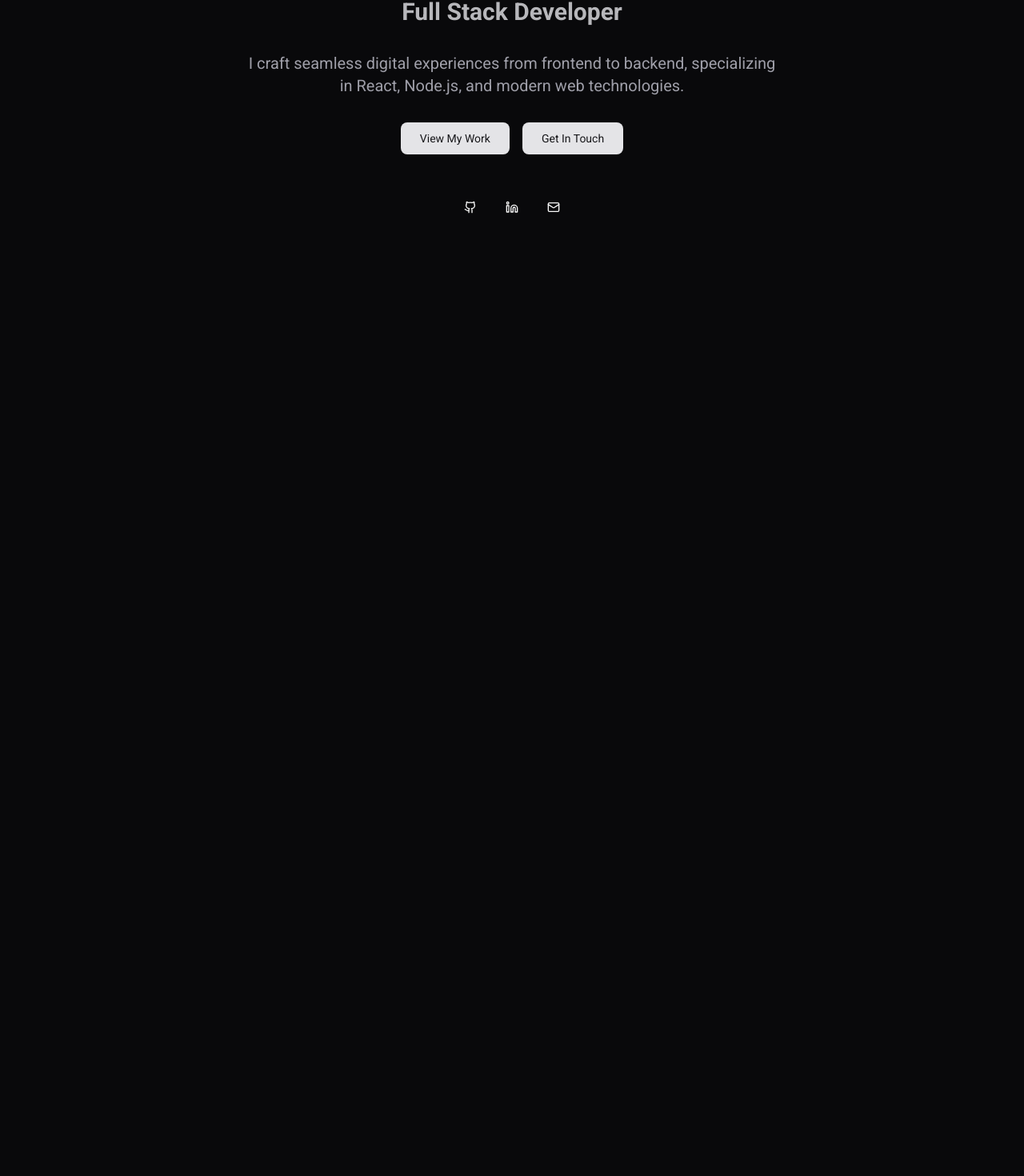
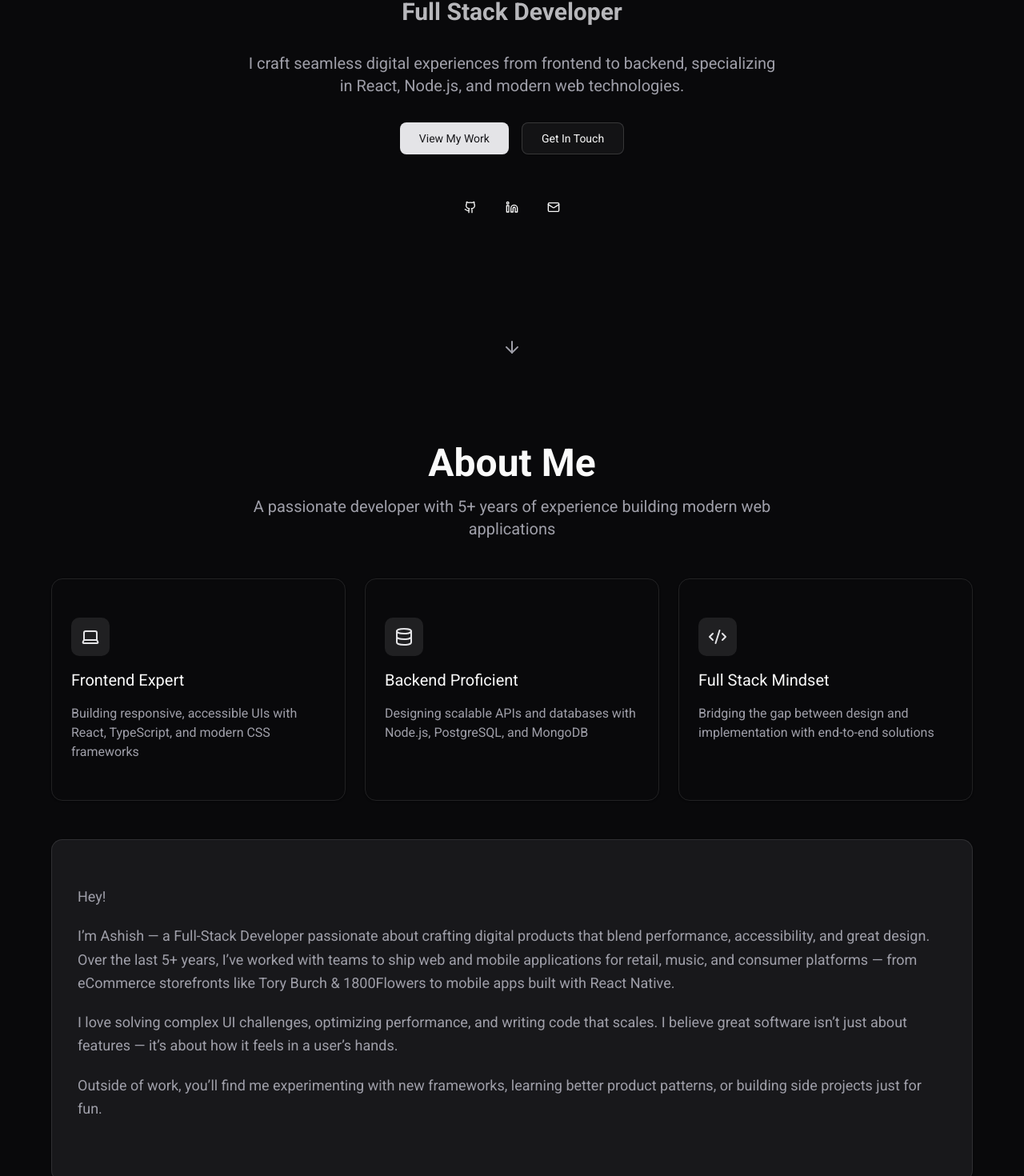
Before and after one commit to ashishkumarsaini/ashish-kumar-saini-portfolio, a Next.js app: page / in a window 1280 px wide. Shown: the part 325-1795 px from the top of the page at 80% size. Before the commit the page ends 800 px from the top, so only its background shows below. Built offline with nearby package versions, Linux system fonts and the light colour scheme.

Commit message:
about and hero section, header

```diff
--- a/app/page.tsx
+++ b/app/page.tsx
@@ -1,9 +1,10 @@
-import { HeroSection } from "../components/sections";
+import { AboutSection, HeroSection } from "../components/sections";
 
 export default function Home() {
   return (
     <div>
       <HeroSection/>
+      <AboutSection/>
     </div>
   );
 }
--- a/components/header/header.tsx
+++ b/components/header/header.tsx
@@ -2,7 +2,7 @@ import { NavigationMenu } from "./navigation-menu/navigation-menu"
 
 export const Header = ()=>{
   return (
-  <header className="fixed top-0 w-full bg-transparent">
+  <header className="w-full fixed top-0 left-0 right-0 z-50 transition-all duration-300 bg-background/80 backdrop-blur-xs border-b border-border">
     <div className="h-[65px] max-w-[1480px] mx-auto px-[15px] flex items-center justify-between">
       <div className="text-xl font-bold"><span>AS</span></div>
       <NavigationMenu />
--- a/components/icons/icons.ts
+++ b/components/icons/icons.ts
@@ -1,5 +1,5 @@
 import { Icons } from "@/mocks/contants";
-import { Github, Linkedin, Mail, ArrowDown } from "lucide-react";
+import { Github, Linkedin, Mail, ArrowDown, Code2, Database, Laptop } from "lucide-react";
 
 export const getIcon = (iconName:string) => {
   switch (iconName){
@@ -7,6 +7,9 @@ export const getIcon = (iconName:string) => {
     case Icons.linkedIn: return Linkedin;
     case Icons.mail: return Mail;
     case Icons.arrowDown: return ArrowDown;
+    case Icons.laptop: return Laptop;
+    case Icons.database: return Database;
+    case Icons.code: return Code2;
     default: return null;
   }
 }
--- /dev/null
+++ b/components/sections/about-section.tsx
@@ -0,0 +1,101 @@
+"use client";
+
+import { motion } from "motion/react";
+import { Card } from "../ui/card";
+import { aboutSectionData } from "@/mocks/about-section";
+import { getIcon } from "../icons";
+
+export const AboutSection = () => {
+  const {sectionHeading, sectionDescription, cards, aboutMeDescription} = aboutSectionData;
+
+  const containerVariants = {
+    hidden: { opacity: 0 },
+    visible: {
+      opacity: 1,
+      transition: {
+        staggerChildren: 0.2
+      }
+    }
+  };
+
+  const cardVariants = {
+    hidden: { opacity: 0, y: 30 },
+    visible: {
+      opacity: 1,
+      y: 0,
+      transition: {
+        duration: 0.5
+      }
+    }
+  };
+
+  return (
+    <section id="about" className="min-h-screen flex items-center justify-center px-4 py-20">
+      <div className="max-w-6xl mx-auto w-full">
+        <motion.div
+          initial={{ opacity: 0, y: 20 }}
+          whileInView={{ opacity: 1, y: 0 }}
+          viewport={{ once: false, amount: 0.3 }}
+          transition={{ duration: 0.6 }}
+          className="space-y-4 text-center mb-12"
+        >
+          <h2 className="text-4xl md:text-5xl font-bold">{sectionHeading}</h2>
+          <p className="text-xl text-muted-foreground max-w-2xl mx-auto">
+            {sectionDescription}
+          </p>
+        </motion.div>
+
+        <motion.div
+          variants={containerVariants}
+          initial="hidden"
+          whileInView="visible"
+          viewport={{ once: false, amount: 0.2 }}
+          className="grid md:grid-cols-3 gap-6 mb-12"
+        >
+          {cards.map(({title, description, iconName}, index) => {
+            const Icon = getIcon(iconName);
+            if(!Icon){
+              return;
+            }
+
+            return (
+              <motion.div key={index} variants={cardVariants}>
+                <Card.CardContainer className="bg-dark hover:bg-accent transition-colors h-full group">
+                  <Card.CardContent className="p-6 space-y-4">
+                    <div
+
+                      className="h-12 w-12 rounded-lg bg-primary/10 flex items-center justify-center"
+                    >
+                      <Icon className="h-6 w-6 text-primary" />
+                    </div>
+                    <h3 className="text-xl">{title}</h3>
+                    <p className="text-muted-foreground">
+                      {description}
+                    </p>
+                  </Card.CardContent>
+                </Card.CardContainer>
+              </motion.div>
+            );
+          })}
+        </motion.div>
+
+        <motion.div
+          initial={{ opacity: 0, y: 20 }}
+          whileInView={{ opacity: 1, y: 0 }}
+          viewport={{ once: false, amount: 0.3 }}
+          transition={{ duration: 0.6, delay: 0.3 }}
+        >
+          <Card.CardContainer className="hover:shadow-lg transition-shadow">
+            <Card.CardContent className="p-8">
+              {aboutMeDescription.map((description, index)=>(
+                <p key={index} className="text-lg leading-relaxed text-muted-foreground pb-5">
+                  {description}
+                </p>
+              ))}
+            </Card.CardContent>
+          </Card.CardContainer>
+        </motion.div>
+      </div>
+    </section>
+  );
+}
--- a/components/sections/hero-section.tsx
+++ b/components/sections/hero-section.tsx
@@ -4,13 +4,14 @@ import { motion } from "motion/react";
 import { Button, ButtonSizes, ButtonVariants } from "../ui/button";
 import {homeSectionData} from '../../mocks/home-section';
 import { getIcon } from "../icons";
+import { ArrowDown } from "lucide-react";
 
 const scrollToSection = (id: string) => {
   const element = document.getElementById(id);
   element?.scrollIntoView({ behavior: "smooth" });
 };
 
-export const HeroSection = ()=>{
+export const HeroSection = ()=> {
   return (
     <section className="min-h-screen flex items-center justify-center" id="hero">
       <div className="text-center space-y-8">
@@ -61,9 +62,13 @@ export const HeroSection = ()=>{
           transition={{ delay: 0.6, duration: 0.6 }}
           className="flex gap-4 justify-center flex-wrap"
         >
-           {homeSectionData.cta.map(({title, sectionId}) => (
+           {homeSectionData.cta.map(({title, sectionId, isMainCTA}) => (
               <motion.div key={title} whileHover={{ scale: 1.05 }} whileTap={{ scale: 0.95 }}>
-                <Button size={ButtonSizes.LARGE} onClick={() => scrollToSection(sectionId)}>
+                <Button
+                  size={ButtonSizes.LARGE}
+                  variant={isMainCTA ? ButtonVariants.DEFAULT : ButtonVariants.OUTLINE}
+                  onClick={() => scrollToSection(sectionId)}
+                >
                   {title}
                 </Button>
               </motion.div>
@@ -88,10 +93,11 @@ export const HeroSection = ()=>{
                   key={index}
                   whileHover={{ scale: 1.2, rotate: 5 }}
                   whileTap={{ scale: 0.9 }}
+                  tabIndex={-1}
                 >
-                  <Button variant={ButtonVariants.GHOST} size="icon" asChild>
-                    <a href={href} target="_blank" rel="noopener noreferrer">
-                      <Icon className="h-5 w-5" />
+                  <Button variant={ButtonVariants.GHOST} size="icon">
+                    <a href={href} target="_blank" rel="noopener noreferrer" tabIndex={-1}>
+                      <Icon className="h-5 w-5" tabIndex={-1}/>
                     </a>
                   </Button>
                 </motion.div>
@@ -99,8 +105,7 @@ export const HeroSection = ()=>{
           })}
         </motion.div>
       </div>
-
-      {/* <motion.button
+      <motion.button
         initial={{ opacity: 0 }}
         animate={{ opacity: 1, y: [0, 10, 0] }}
         transition={{
@@ -109,9 +114,10 @@ export const HeroSection = ()=>{
         }}
         onClick={() => scrollToSection("about")}
         className="absolute bottom-8 left-1/2 -translate-x-1/2"
+        tabIndex={-1}
       >
         <ArrowDown className="h-6 w-6 text-muted-foreground" />
-      </motion.button> */}
+      </motion.button>
     </section>
   );
 }
--- a/components/sections/index.ts
+++ b/components/sections/index.ts
@@ -1 +1,2 @@
 export { HeroSection } from './hero-section';
+export { AboutSection } from './about-section';
--- /dev/null
+++ b/components/ui/card.tsx
@@ -0,0 +1,86 @@
+import React, {ComponentProps} from 'react';
+
+import {cn} from '@/lib/utils';
+
+const CardContainer = ({className, ...props}: ComponentProps<'div'>) => {
+  return (
+    <div
+      data-slot="card"
+      className={cn(
+        'bg-card text-card-foreground flex flex-col gap-6 rounded-xl border py-6 shadow-sm',
+        className
+      )}
+      {...props}
+    />
+  );
+};
+
+const CardHeader = ({className, ...props}: ComponentProps<'div'>) => {
+  return (
+    <div
+      data-slot="card-header"
+      className={cn(
+        `
+          @container/card-header grid auto-rows-min grid-rows-[auto_auto] items-start gap-2 px-6
+          has-data-[slot=card-action]:grid-cols-[1fr_auto] [.border-b]:pb-6
+        `,
+        className
+      )}
+      {...props}
+    />
+  );
+};
+
+const CardTitle = ({className, ...props}: ComponentProps<'div'>) => {
+  return (
+    <div
+      data-slot="card-title"
+      className={cn('leading-none font-semibold', className)}
+      {...props}
+    />
+  );
+};
+
+const CardDescription = ({className, ...props}: ComponentProps<'div'>) => {
+  return (
+    <div
+      data-slot="card-description"
+      className={cn('text-muted-foreground text-sm', className)}
+      {...props}
+    />
+  );
+};
+
+const CardAction = ({className, ...props}: ComponentProps<'div'>) => {
+  return (
+    <div
+      data-slot="card-action"
+      className={cn('col-start-2 row-span-2 row-start-1 self-start justify-self-end', className)}
+      {...props}
+    />
+  );
+};
+
+const CardContent = ({className, ...props}: ComponentProps<'div'>) => {
+  return <div data-slot="card-content" className={cn('px-6', className)} {...props} />;
+};
+
+const CardFooter = ({className, ...props}: ComponentProps<'div'>) => {
+  return (
+    <div
+      data-slot="card-footer"
+      className={cn('flex items-center px-6 [.border-t]:pt-6', className)}
+      {...props}
+    />
+  );
+};
+
+export const Card = {
+  CardContainer,
+  CardHeader,
+  CardFooter,
+  CardTitle,
+  CardAction,
+  CardDescription,
+  CardContent,
+};
--- /dev/null
+++ b/mocks/about-section.ts
@@ -0,0 +1,30 @@
+import { Icons, SectionId } from "./contants";
+
+export const aboutSectionData = {
+  sectionHeading: "About Me",
+  sectionId: SectionId.about,
+  sectionDescription: "A passionate developer with 5+ years of experience building modern web applications",
+  cards: [
+    {
+      iconName: Icons.laptop,
+      title: "Frontend Expert",
+      description: "Building responsive, accessible UIs with React, TypeScript, and modern CSS frameworks"
+    },
+    {
+      iconName: Icons.database,
+      title: "Backend Proficient",
+      description: "Designing scalable APIs and databases with Node.js, PostgreSQL, and MongoDB"
+    },
+    {
+      iconName: Icons.code,
+      title: "Full Stack Mindset",
+      description: "Bridging the gap between design and implementation with end-to-end solutions"
+    }
+  ],
+  aboutMeDescription: [
+    `Hey!`,
+    `I’m Ashish — a Full-Stack Developer passionate about crafting digital products that blend performance, accessibility, and great design. Over the last 5+ years, I’ve worked with teams to ship web and mobile applications for retail, music, and consumer platforms — from eCommerce storefronts like Tory Burch & 1800Flowers to mobile apps built with React Native.`,
+    `I love solving complex UI challenges, optimizing performance, and writing code that scales. I believe great software isn’t just about features — it’s about how it feels in a user’s hands.`,
+    `Outside of work, you’ll find me experimenting with new frameworks, learning better product patterns, or building side projects just for fun.`
+  ]
+}
--- a/mocks/contants.ts
+++ b/mocks/contants.ts
@@ -12,5 +12,8 @@ export enum Icons {
   github = "github",
   linkedIn = "linkedIn",
   mail = "mail",
-  arrowDown = "arrowDown"
+  arrowDown = "arrowDown",
+  laptop = "laptop",
+  database = "database",
+  code = "code"
 }
--- a/mocks/home-section.ts
+++ b/mocks/home-section.ts
@@ -1,13 +1,14 @@
 import { Icons, SectionId } from "./contants";
 
 export const homeSectionData = {
+  sectionHeading: "Home",
   sectionId: SectionId.hero,
   name: "Ashish Kumar Saini",
   title: "Full Stack Developer",
   description: "I craft seamless digital experiences from frontend to backend, specializing in React, Node.js, and modern web technologies.",
   cta: [
-    {title: "View My Work", sectionId: SectionId.projects},
-    {title: "Get In Touch", sectionId: SectionId.contact}
+    {title: "View My Work", sectionId: SectionId.projects, isMainCTA: true},
+    {title: "Get In Touch", sectionId: SectionId.contact, isMainCTA: false}
   ],
   links: [
     {iconName: Icons.github, href: "https://github.com/ashishkumarsaini"},
```
